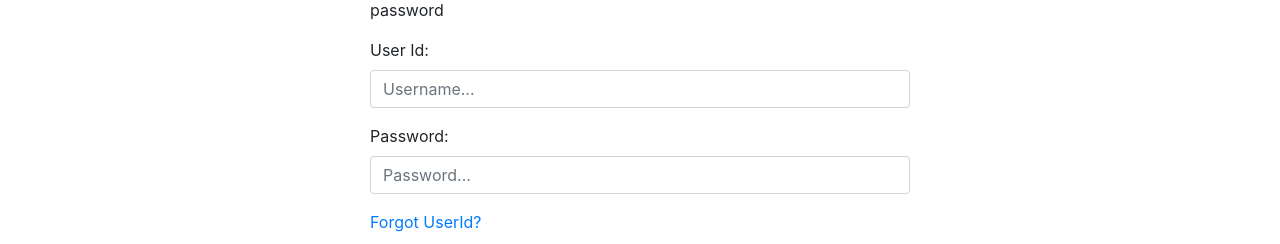
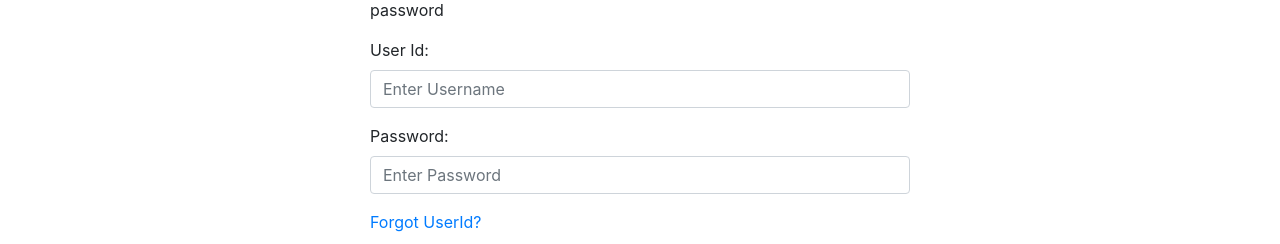
Before and after one commit to vineeth1816/Food-Donation-Angular, an Angular app: page /login in a window 1280 px wide. Shown: the part 138-382 px from the top of the page. Built offline with nearby package versions, Linux system fonts and the light colour scheme.

Commit message:
login Validation

```diff
--- a/src/app/login-form/login-form.component.css
+++ b/src/app/login-form/login-form.component.css
@@ -0,0 +1,4 @@
+.form-control.ng-invalid.ng-touched{
+    border:1px solid red;
+    border-left:2px solid red;
+}
--- a/src/app/login-form/login-form.component.html
+++ b/src/app/login-form/login-form.component.html
@@ -2,20 +2,24 @@
     <div class="row h-100 justify-content-center align-items-center">
         <div class="col-10 col-md-8 col-lg-6">
             <!-- Form -->
-            <form class="form-example" action="" method="post">
+            <form class="form-example" #loginForm="ngForm" >
                 <h1>Login</h1>
                 <p class="description">If you are already a registered user login using your email id and password
                 </p>
                 <!-- Input fields -->
                 <div class="form-group">
                     <label for="username">User Id:</label>
-                    <input type="email" class="form-control username" id="username" placeholder="Username..."
-                        name="username">
+                    <input type="text" class="form-control username"  placeholder="Enter Username" name="username" ngModel #username="ngModel" required>
+                    <div *ngIf="username.invalid && username.touched" class="text-danger">
+                        <div *ngIf="username.errors.required">Username is required</div>
+                    </div>
                 </div>
                 <div class="form-group">
                     <label for="password">Password:</label>
-                    <input type="password" class="form-control password" id="password" placeholder="Password..."
-                        name="password">
+                    <input type="password" class="form-control password"  placeholder="Enter Password" name="password" ngModel #password="ngModel" required>
+                        <div *ngIf="password.invalid && password.touched" class="text-danger">
+                            <div *ngIf="password.errors.required">Password is required</div>
+                        </div>
                 </div>
                 <div class="form-group">
                 <a routerLink="forgotUserId">Forgot UserId?</a>
```
